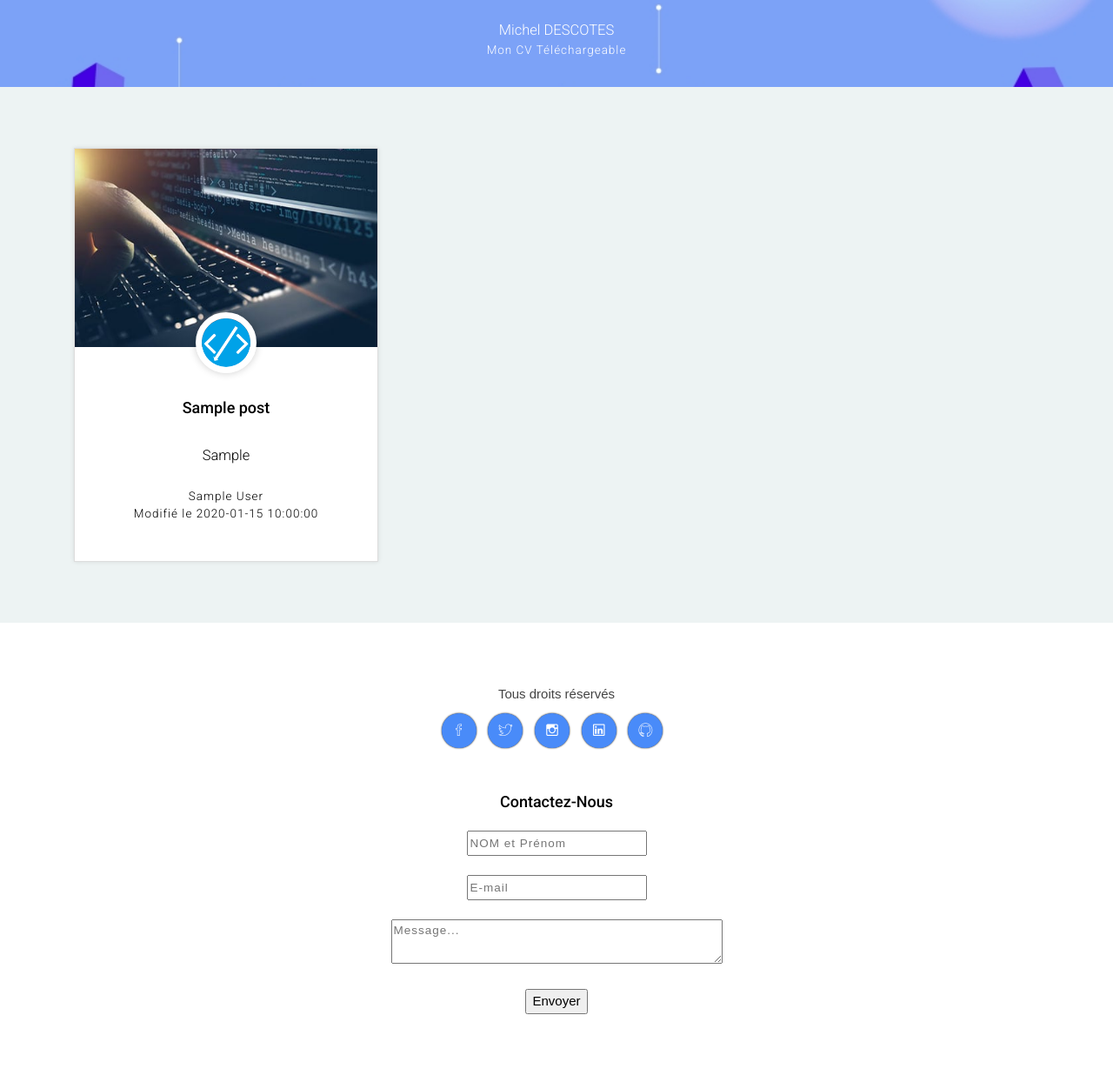
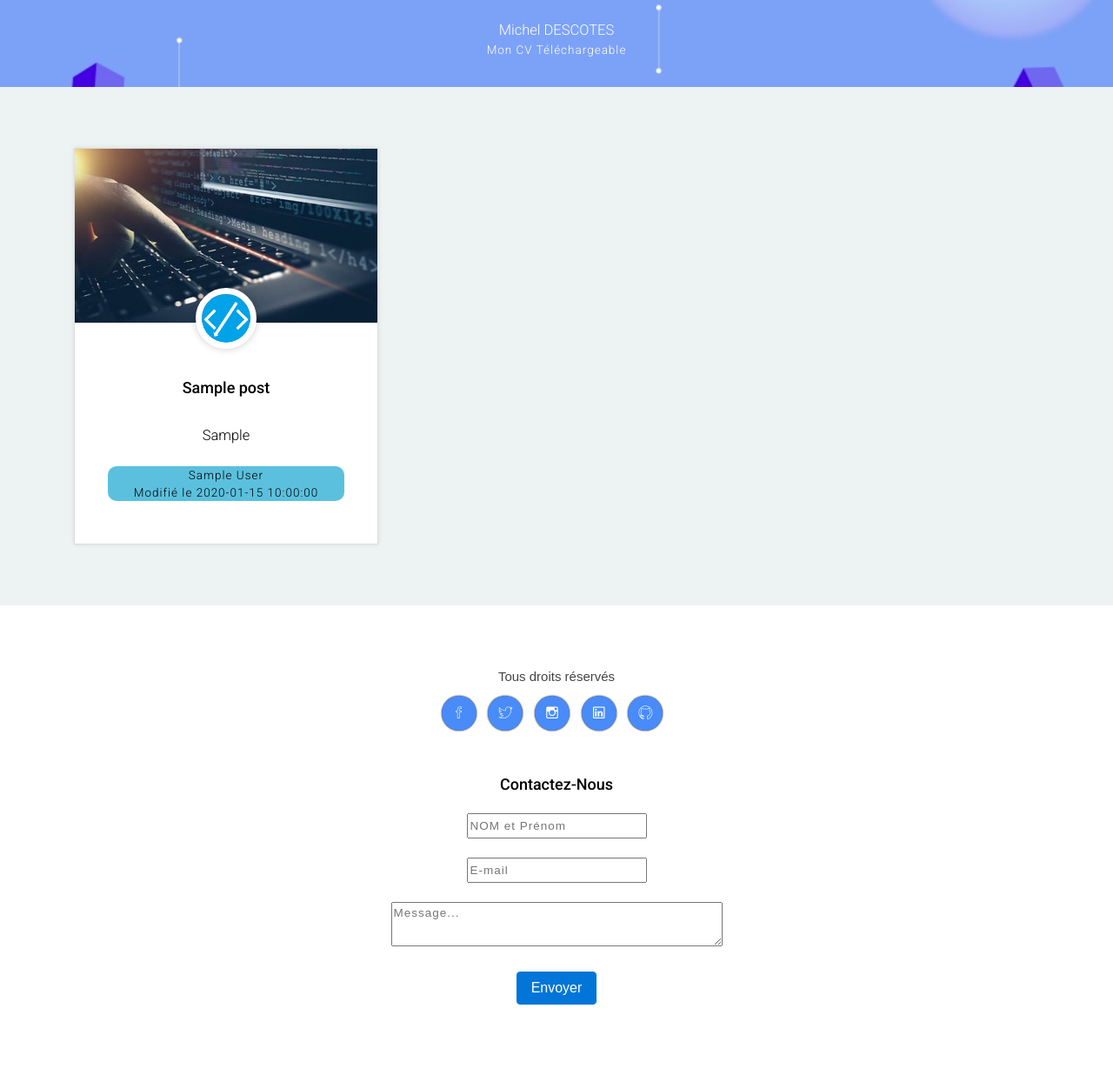
Before and after one commit to Durocortorum/Blog-TP5, a PHP site: page / in a window 1280 px wide. Shown: the part 60-1304 px from the top of the page at 87% size. After the commit the page ends 1215 px from the top, so only its background shows below. Run offline with PHP 8.4, Linux system fonts and the light colour scheme; tables that the repository leaves empty or names only in its code hold one stand-in row (values such as "Sample post"); some web fonts are replaced.

Commit message:
modif blog-info in file ViewAccueil.php

```diff
--- a/views/Template.php
+++ b/views/Template.php
@@ -98,7 +98,7 @@
 							<input class="email-input" name="email" type="text" placeholder="E-mail"><br><br>
 
 							<textarea name="message" placeholder="Message..." cols="40"></textarea><br><br>
-							<button class="submit-btn" type="submit" name="form_button">Envoyer</button>
+							<button class="submit-btn btn btn-primary shadow-sm" type="submit" name="form_button">Envoyer</button>
 						</form>
 
 					</div>
--- a/views/ViewAccueil.php
+++ b/views/ViewAccueil.php
@@ -19,25 +19,27 @@
               <div id="carouselExampleSlidesOnly" class="carousel slide" data-ride="carousel">
                 <div class="carousel-inner">
                   <div class="carousel-item active">
-                    <img src="public/images/Blog.jpg" class="d-block " alt="Blog_Image">
+                    <img src="public/images/Blog.jpg" class="d-block" style="height:200px" alt="Blog_Image">
                   </div>
                   <div class="carousel-item">
-                    <img src="public/images/programmation.jpg" class="d-block " alt="programmation">
+                    <img src="public/images/programmation.jpg" class="d-block" style="height:200px" alt="programmation">
                   </div>
                   <div class="carousel-item">
-                    <img src="public/images/developpement.jpg" class="d-block " alt="developpement">
+                    <img src="public/images/developpement2.jpg" class="d-block" style="height:200px" alt="developpement">
                   </div>
                 </div>
               </div>
 
               <a class="avatar"><img src="public/images/Technology.png" alt="Profile Image"></a>
               <!-- blog-info -->
-              <div class="blog-info">
+              <div class="blog-info p-1">
                 <h4 class="title"><a href="post&id=<?= $post->id() ?>&view=1"><b><?= $post->title() ?></b></a></h4>
                 <h5><?= $post->chapo() ?></h5>
                 <br>
-                <h6><?= $post->author() ?></h6>
-                <h6>Modifié le <?= $post->date() ?></h6>
+                <div class="bg-info" style="display:block;margin-left:auto;margin-right: auto; width:80%;border-radius: 10px">
+                  <h6><?= $post->author() ?></h6>
+                  <h6>Modifié le <?= $post->date() ?></h6>
+                </div>
               </div>
             </div>
           </div>
```
Also changed, not shown: public/images/developpement.jpg (deleted), public/images/developpement2.jpg (added).
